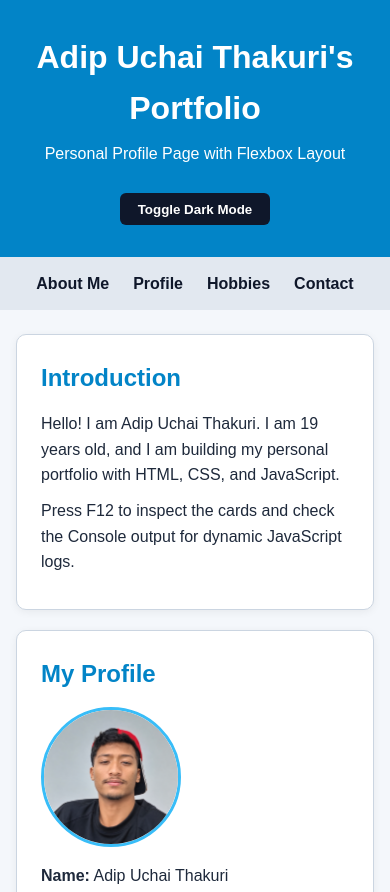
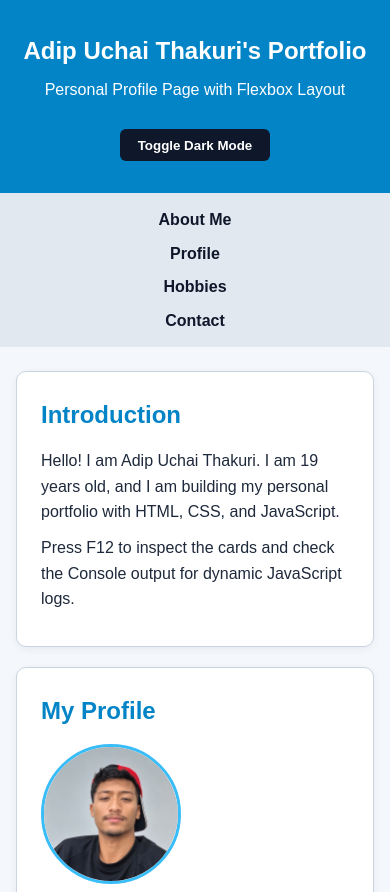
Before and after one commit to adipthakuri370-glitch/week12adip, a plain HTML site: page index.html in a window 390 px wide. Shown: the top 892 px of the page. Drawn offline with Linux system fonts and the light colour scheme.

Commit message:
Update styles.css

```diff
--- a/styles.css
+++ b/styles.css
@@ -2,6 +2,11 @@
   box-sizing: border-box;
   margin: 0;
   padding: 0;
+}
+
+img {
+  max-width: 100%;
+  height: auto;
 }
 
 body {
@@ -221,3 +226,18 @@ body.dark-mode textarea {
   border-color: #334155;
   color: #f8fafc;
 }
+
+/* Week 13: Mobile Responsive Rules */
+@media (max-width: 768px) {
+  nav,
+  .nav-menu {
+    flex-direction: column;
+    align-items: center;
+    gap: 0.5rem;
+  }
+
+  h1 {
+    font-size: 1.5rem;
+  }
+
+  .card,
```
